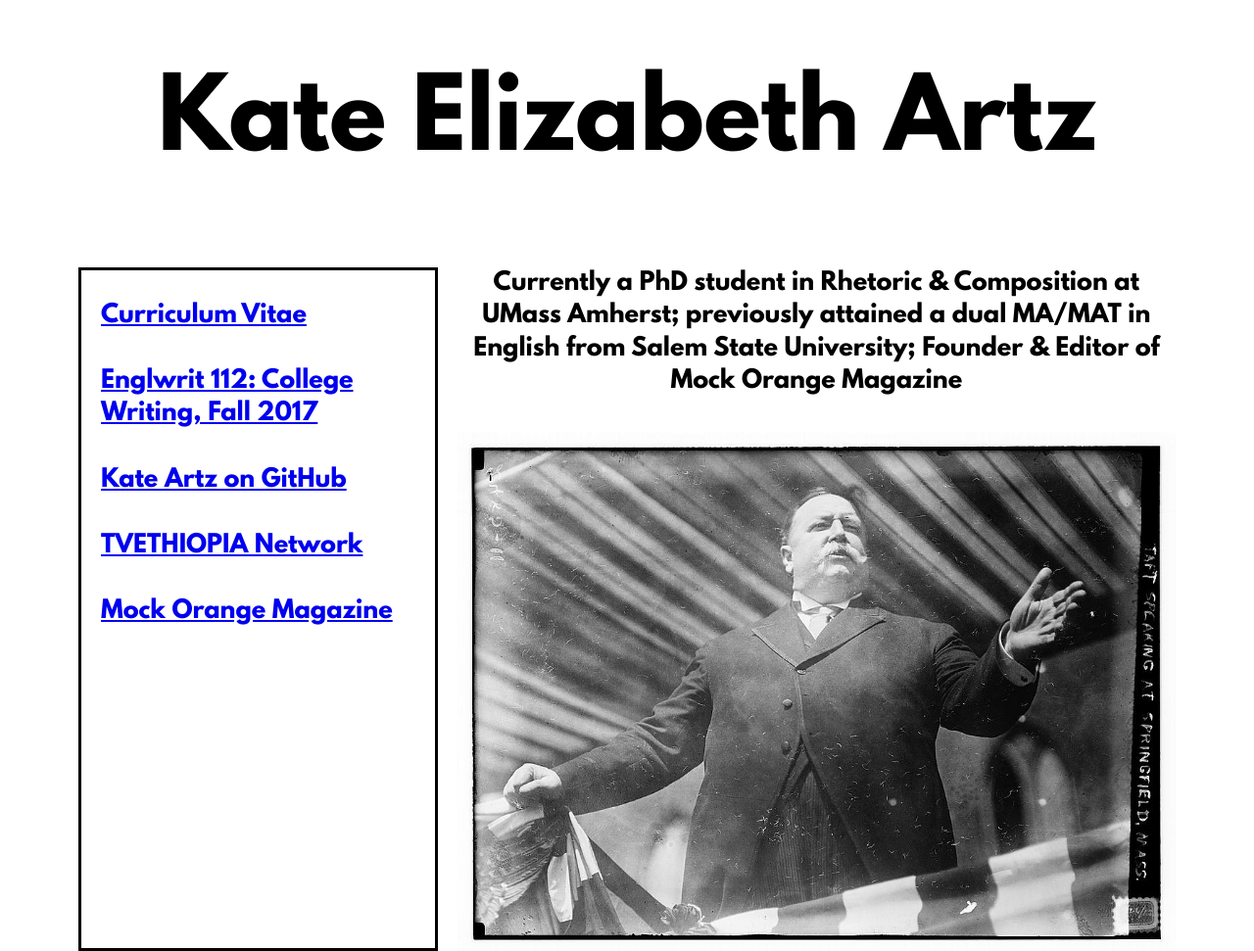
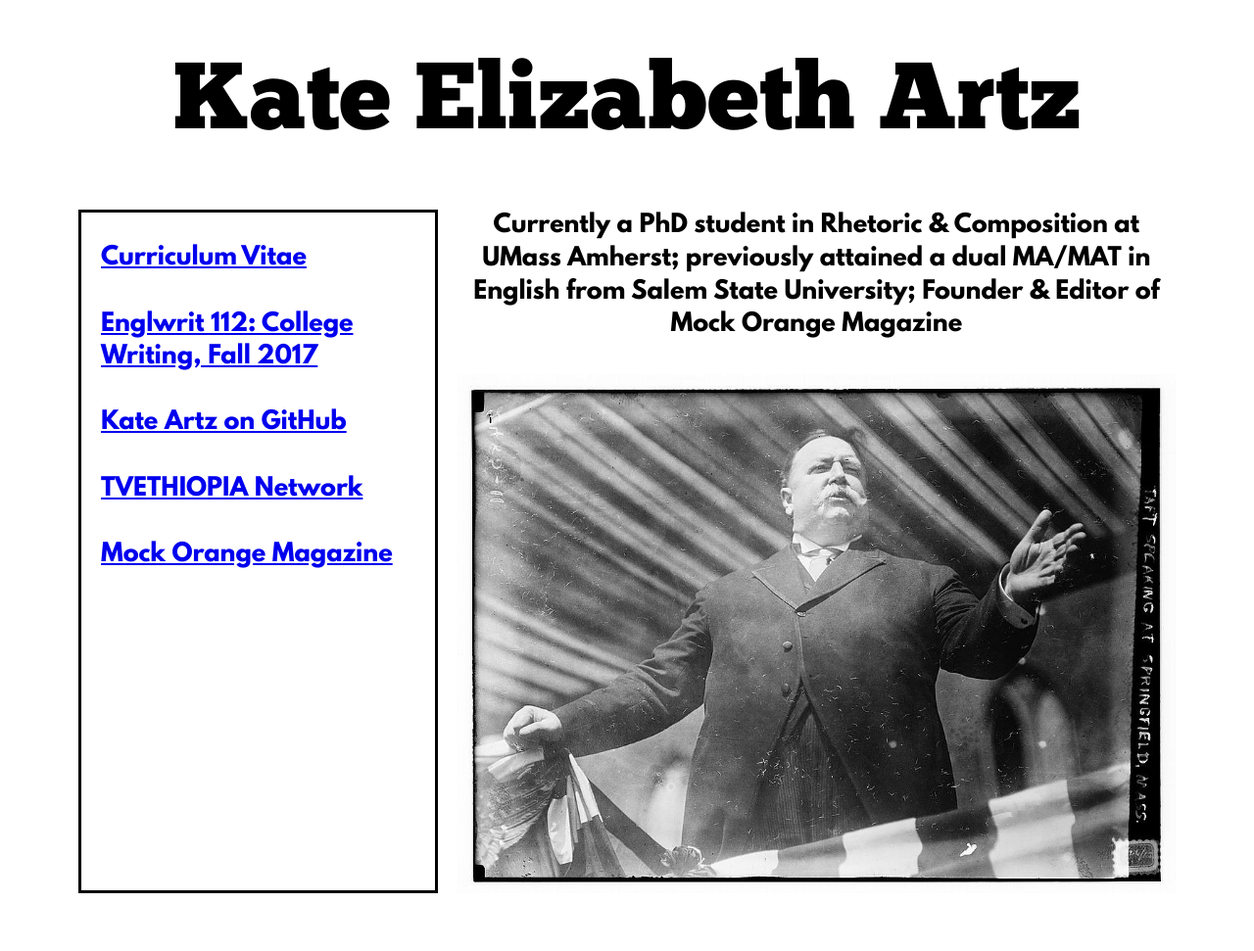
Before and after one commit to kateartz/kateartz, a plain HTML site: page index.html in a window 1280 px wide. Shown: the whole page at 98% size. After the commit the page ends 932 px from the top, so only its background shows below. Drawn offline with Linux system fonts and the light colour scheme.

Commit message:
font experiments & new cv

```diff
--- a/kateartz.css
+++ b/kateartz.css
@@ -33,6 +33,17 @@ html {
 
 }
 
+@font-face {
+    font-family: 'chunkfive';
+    src: url('Chunkfive-webfont.eot') format('eot'),
+         url('Chunkfive-webfont.woff') format('woff'),
+         url('Chunkfive-webfont.svg') format('svg'),
+         url('Chunkfive-webfont.ttf') format('ttf');
+    font-weight: normal;
+    font-style: normal;
+
+}
+
 a {
     padding:            5px auto;
 }
@@ -45,16 +56,15 @@ body {
     font-family:        'league_spartanregular', Helvetica, sans-serif;
     display:            grid;
     grid-template-columns: 1fr 2fr;
-    grid-template-rows:    1fr 3fr;
+    grid-template-rows:    1fr 4fr;
     grid-gap:              20px;
     }
 
 header {
-    margin:             40px;
+    margin:             20px;
     font-size:          48px;
-    font-family:        'league_spartanregular', Helvetica, sans-serif;
+    font-family:        'chunkfive', Helvetica, sans-serif;
     text-align:         center;
-    vertical-align:     center;
     grid-column-start:  1;
     grid-column-end:    3;
     grid-row-start:     1;
```
Also changed, not shown: Chunkfive-webfont.svg (added), Chunkfive-webfont.ttf (added), Chunkfive-webfont.woff (added), 2 other files.
